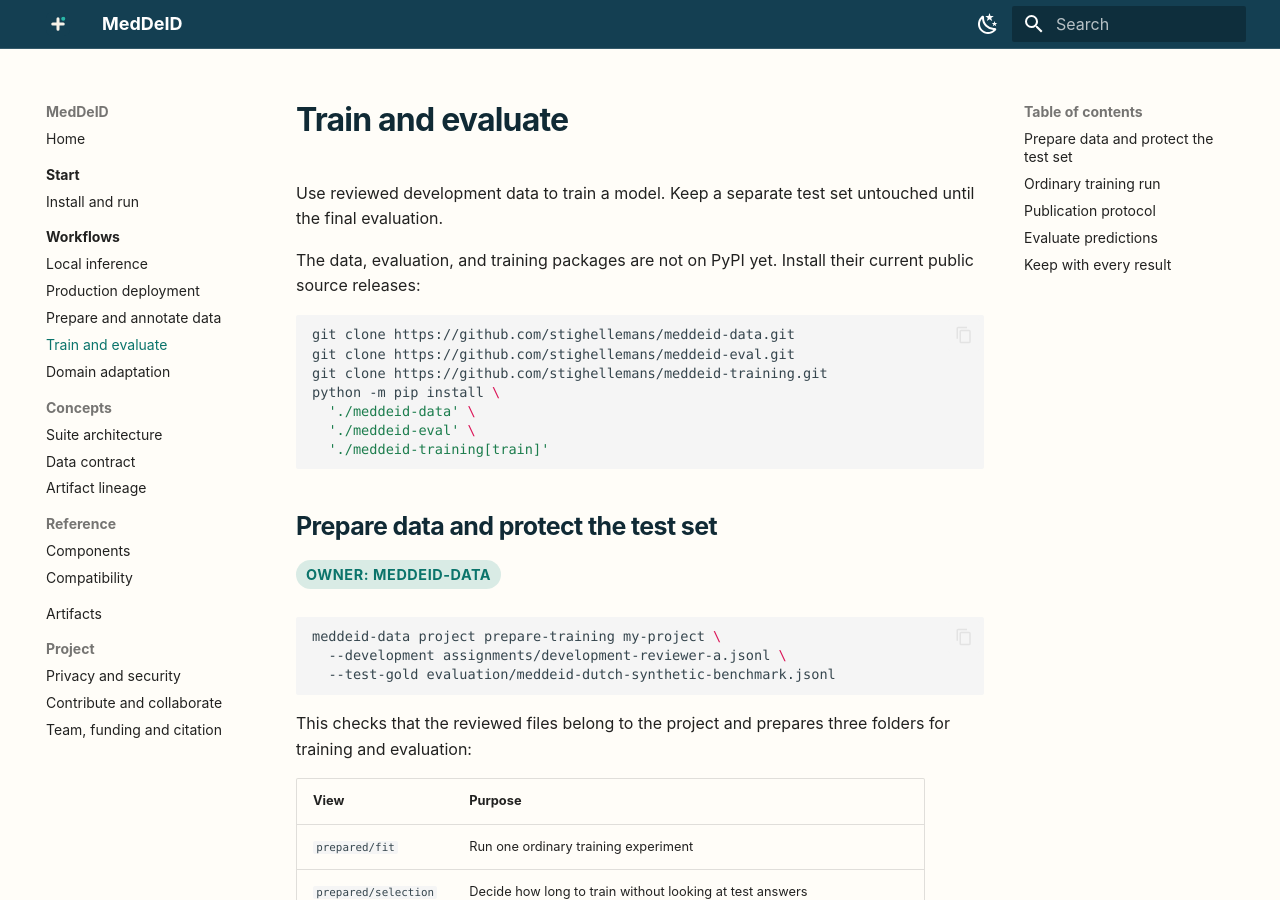
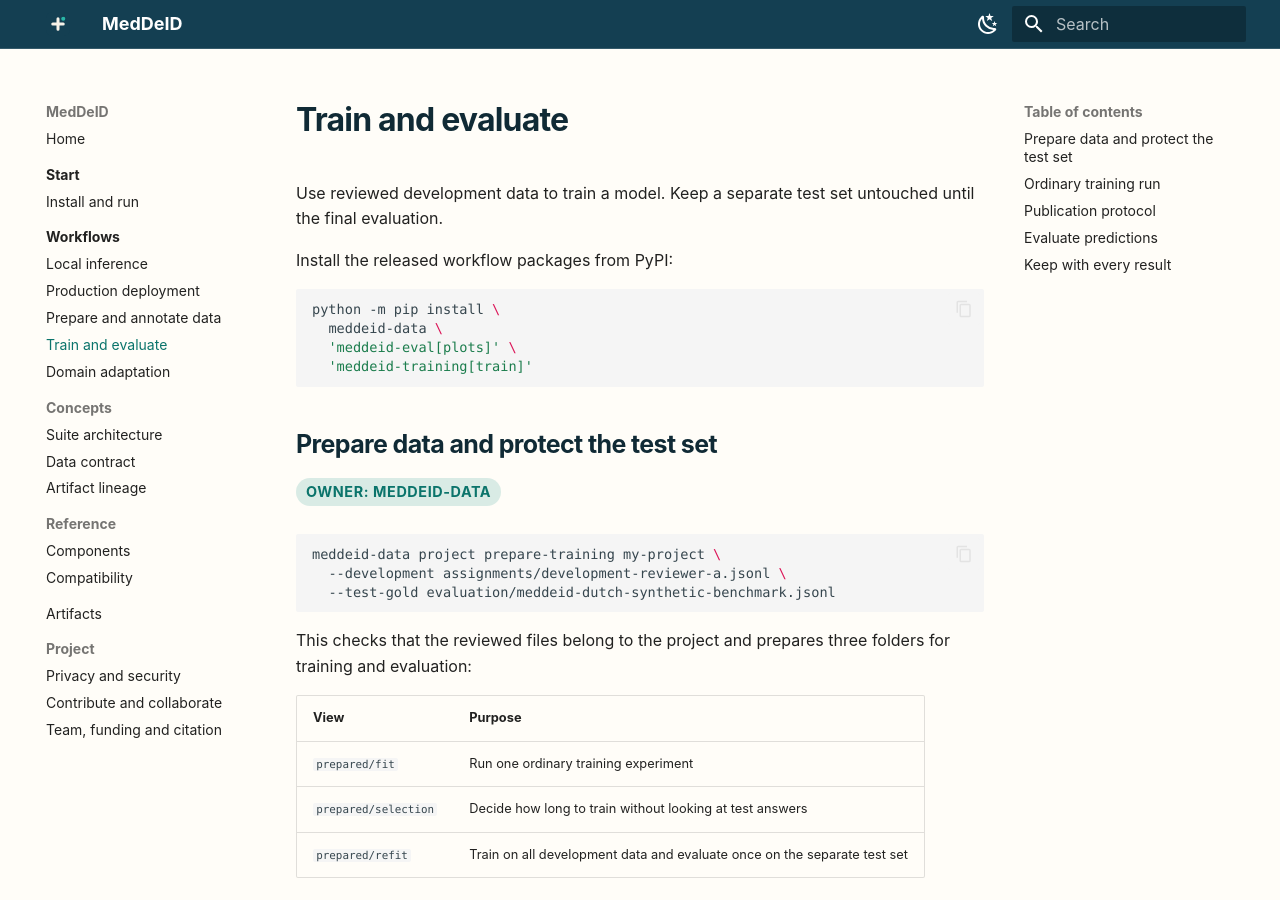
Before and after one commit to stighellemans/meddeid.github.io, an MkDocs documentation site: the page built from docs/workflows/train-and-evaluate.md, in a window 1280 px wide and 900 px high. Built offline with MkDocs 1.6.1 and Material for MkDocs 9.7.7, drawn with Linux system fonts in a browser that asks for light colours; some of the changed text lies outside the part shown.

````diff
--- a/docs/workflows/train-and-evaluate.md
+++ b/docs/workflows/train-and-evaluate.md
@@ -2,17 +2,13 @@
 
 Use reviewed development data to train a model. Keep a separate test set untouched until the final evaluation.
 
-The data, evaluation, and training packages are not on PyPI yet. Install their
-current public source releases:
+Install the released workflow packages from PyPI:
 
 ```bash
-git clone https://github.com/stighellemans/meddeid-data.git
-git clone https://github.com/stighellemans/meddeid-eval.git
-git clone https://github.com/stighellemans/meddeid-training.git
 python -m pip install \
-  './meddeid-data' \
-  './meddeid-eval' \
-  './meddeid-training[train]'
+  meddeid-data \
+  'meddeid-eval[plots]' \
+  'meddeid-training[train]'
 ```
 
 ## Prepare data and protect the test set
@@ -90,9 +86,8 @@ meddeid-eval score \
   --predictions predictions/test.jsonl
 ```
 
-The earlier source installation includes `meddeid-eval`. Install
-`./meddeid-eval[infer,plots]` instead when its optional inference and plotting
-dependencies are needed.
+The installation above includes plotting support. Add the `infer` extra when
+evaluation itself must run model inference.
 
 The report shows how accurately identifiers were found, how much sensitive text was removed, and how much useful clinical text was unnecessarily removed. Extra detailed measures are included when the test data supports them.
 
````
Also changed, not shown: docs/reference/compatibility.md (+6 -6 lines), docs/reference/components.md (+3 -6 lines), docs/start/index.md (+6 -7 lines), docs/workflows/prepare-and-annotate.md (+1 -5 lines).
